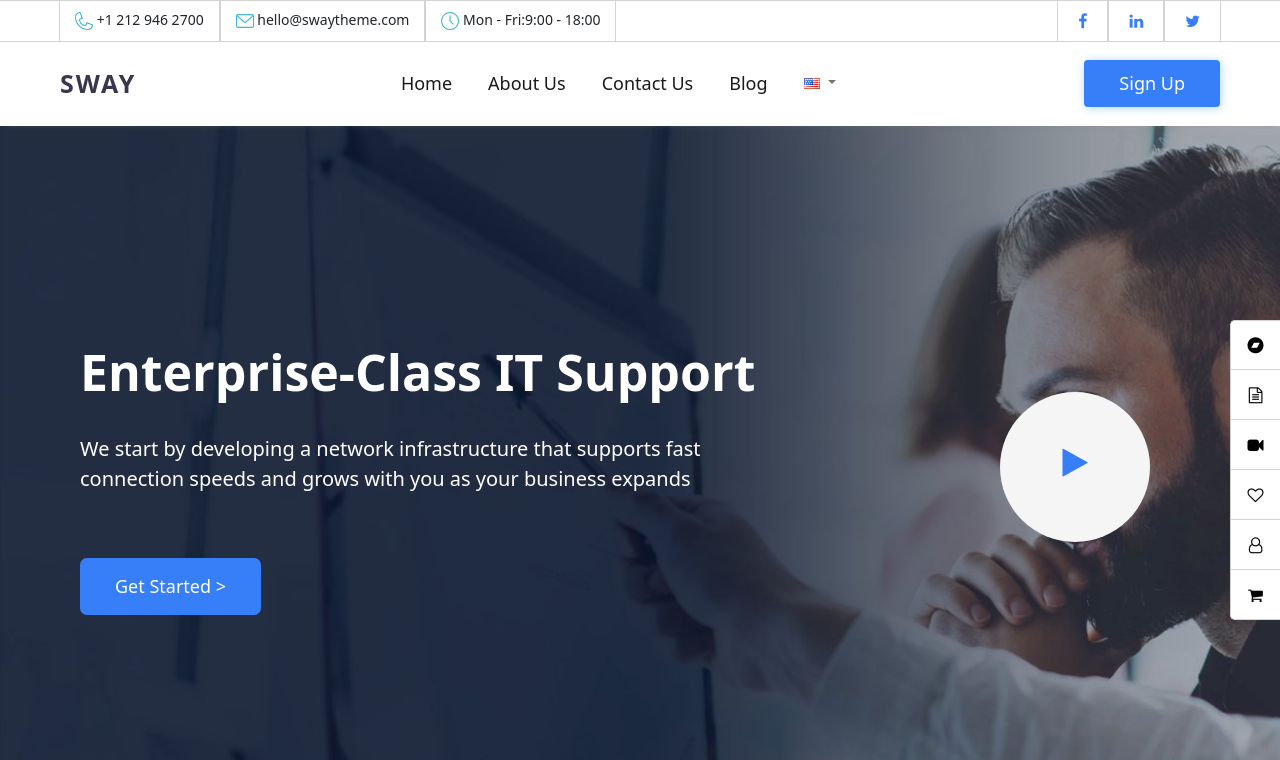
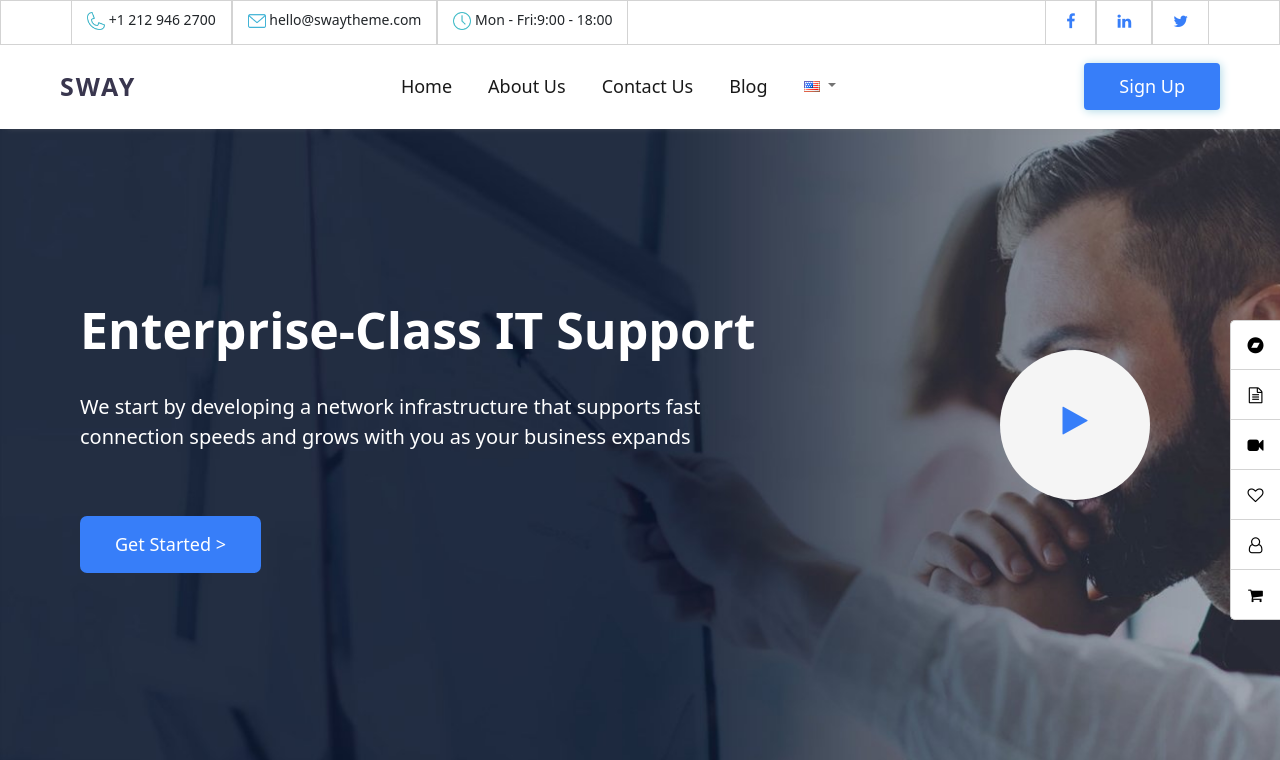
Before and after one commit to varunswamy27/Sway-IT-Service, a plain HTML site: page index.html in a window 1280 px wide. Shown: the top 760 px of the page. Drawn offline with Linux system fonts and the light colour scheme.

Commit message:
first commit

```diff
--- a/Style.css
+++ b/Style.css
@@ -1,5 +1,7 @@
-body{
+html,body{
     overflow-x: hidden;
+    position: relative;
+    /* width: 100%; */
     /* height: 8000px; */
 }
 .col1{
@@ -18,8 +20,10 @@ body{
     border: 1px solid lightgray;
     padding-left: 70px;
     padding-right: 70px;
-    position: sticky;
-    top: 0;
+    position: fixed;
+    margin: 0%;
+    height: 45px;
+    width: 100%;
     z-index: 10;
     background-color: white !important;
 }
@@ -38,6 +42,7 @@ body{
 
 
 
+
 @media screen and (min-width: 300px) and (max-width: 900px){
 #id1{
     display: none;
@@ -51,8 +56,9 @@ body{
 
 .main-cont2{
     position: fixed;
-    width: 100%;
-    z-index: 5;
+    top: 45px;
+    width: 100%;
+    z-index: 20;
     background-color: white !important;
     box-shadow: 0 3px 8px -7px gray;
 }
@@ -248,7 +254,7 @@ body{
         top: 250px;
     }
     .play{
-        display: block;
+        display: none;
     }
     #id2{
         font-size: 35px;
@@ -1011,7 +1017,7 @@ footer{
     position: fixed;
     right: 0;
     top: 40%;
-    z-index: 20;
+    z-index: 50;
 }
 .new-tool2{
     /* position: absolute; */
@@ -1031,6 +1037,11 @@ footer{
 }
 
 
+@media screen and (min-width: 300px) and (max-width: 900px){
+    .new-tool{
+        /* display: none; */
+    }
+}
 
 
 
```
Also changed, not shown: index.html (+1 -1 lines).
